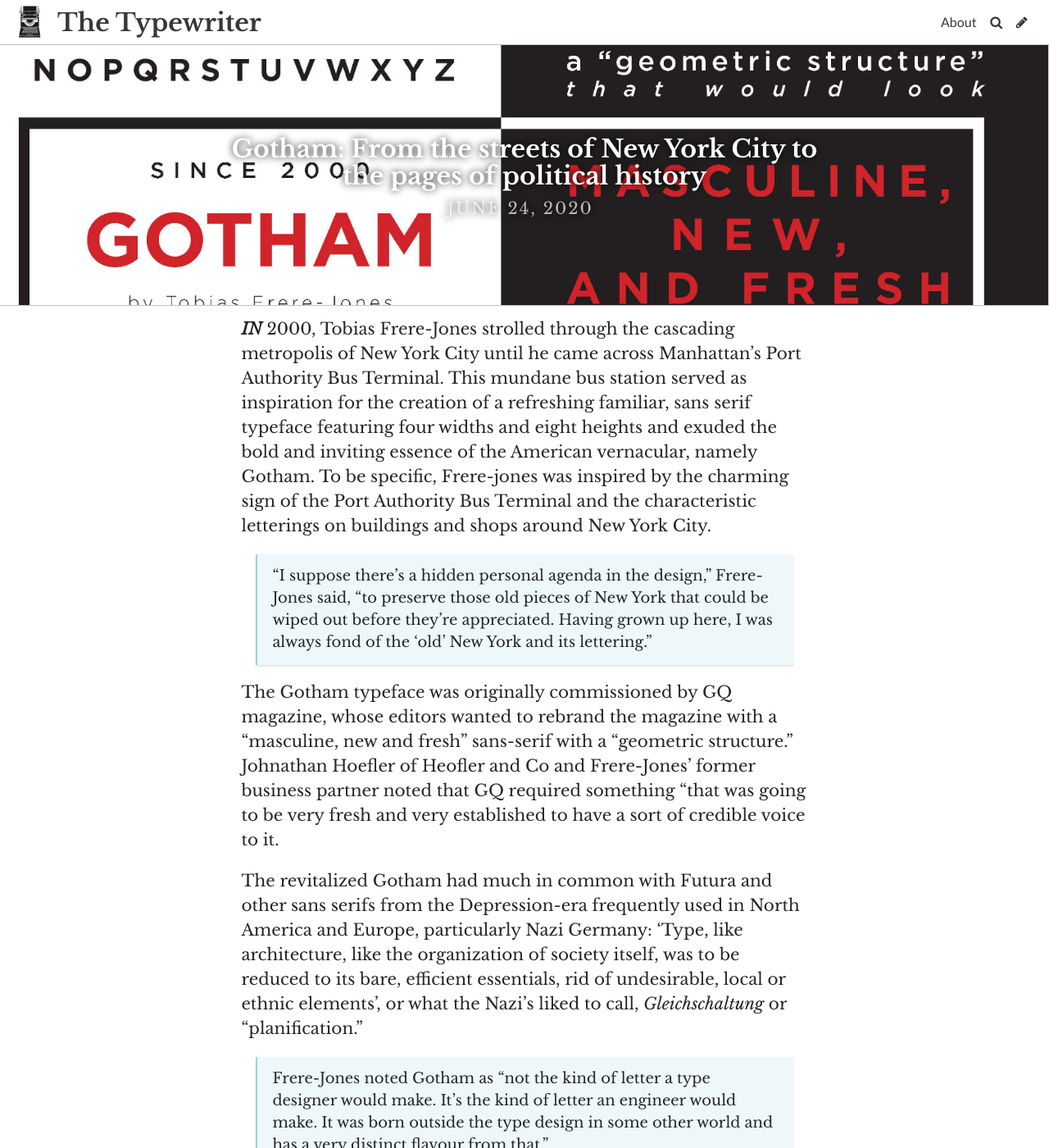
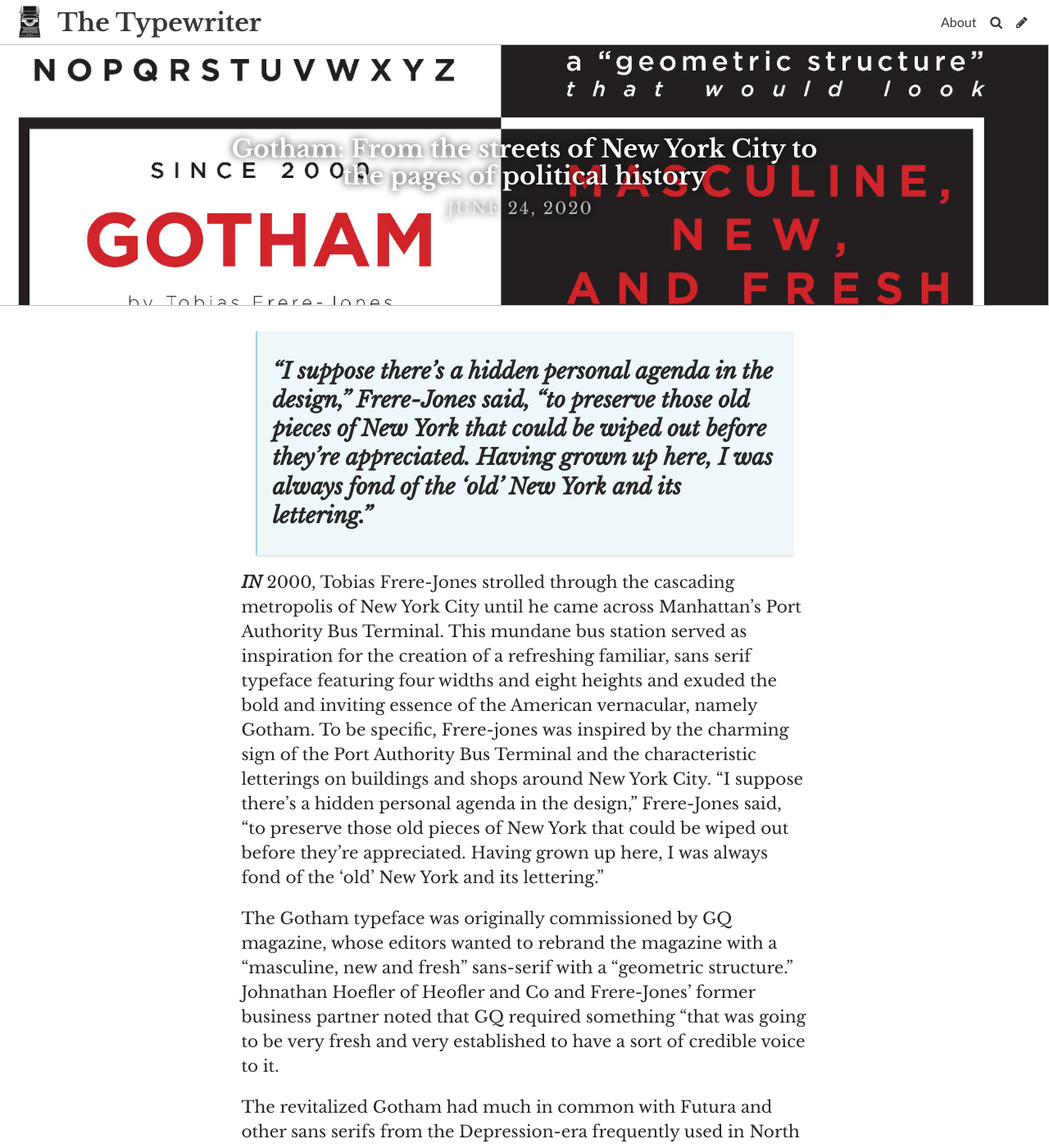
Before and after one commit to ismirithu/Typewriter, a Jekyll site: the page built from _posts/2019-07-20-here-is-my-new-post-for-trial.md, in a window 1280 px wide and 1400 px high. Shown: the whole window at 82% size. Built offline with Jekyll 4.4.1, drawn with Linux system fonts in a browser that asks for light colours; some web fonts are replaced; some of the changed text lies outside the part shown.

Commit message:
Update Post “2019-07-20-here-is-my-new-post-for-trial”

```diff
--- a/_posts/2019-07-20-here-is-my-new-post-for-trial.md
+++ b/_posts/2019-07-20-here-is-my-new-post-for-trial.md
@@ -7,13 +7,13 @@ caption: Gotham Specimen Poster via
   https://printedmatterclass.wordpress.com/2012/11/10/type-specimen-sheets-homework-assignment/
 comments: true
 ---
-<!--\\\\\[if gte mso 9]><xml>
+<!--\\\\\\[if gte mso 9]><xml>
  <o:OfficeDocumentSettings>
   <o:AllowPNG/>
  </o:OfficeDocumentSettings>
-</xml><!\\\\\[endif]-->
+</xml><!\\\\\\[endif]-->
 
-<!--\\\\\[if gte mso 9]><xml>
+<!--\\\\\\[if gte mso 9]><xml>
  <w:WordDocument>
   <w:View>Normal</w:View>
   <w:Zoom>0</w:Zoom>
@@ -52,9 +52,9 @@ comments: true
    <m:intLim m:val="subSup"/>
    <m:naryLim m:val="undOvr"/>
   </m:mathPr></w:WordDocument>
-</xml><!\\\\\[endif]-->
+</xml><!\\\\\\[endif]-->
 
-<!--\\\\\[if gte mso 9]><xml>
+<!--\\\\\\[if gte mso 9]><xml>
  <w:LatentStyles DefLockedState="false" DefUnhideWhenUsed="false"
   DefSemiHidden="false" DefQFormat="false" DefPriority="99"
   LatentStyleCount="376">
@@ -633,9 +633,9 @@ comments: true
   <w:LsdException Locked="false" SemiHidden="true" UnhideWhenUsed="true"
    Name="Smart Link"/>
  </w:LatentStyles>
-</xml><!\\\\\[endif]-->
+</xml><!\\\\\\[endif]-->
 
-<!--\\\\\[if gte mso 10]>
+<!--\\\\\\[if gte mso 10]>
 <style>
  /* Style Definitions */
  table.MsoNormalTable
@@ -661,21 +661,19 @@ comments: true
 	mso-bidi-font-family:Kartika;
 	mso-bidi-theme-font:minor-bidi;}
 </style>
-<!\\\\\[endif]-->
+<!\\\\\\[endif]-->
 
 <!--StartFragment-->
 
-***IN*** 2000, Tobias Frere-Jones strolled through the cascading metropolis of New York City until he came across Manhattan's Port Authority Bus Terminal. This mundane bus station served as inspiration for the creation of a refreshing familiar, sans serif typeface featuring four widths and eight heights and exuded the bold and inviting essence of the American vernacular, namely Gotham. To be specific, Frere-jones was inspired by the charming sign of the Port Authority Bus Terminal and the characteristic letterings on buildings and shops around New York City.
+> ### *"I suppose there's a hidden personal agenda in the design," Frere-Jones said, "to preserve those old pieces of New York that could be wiped out before they're appreciated. Having grown up here, I was always fond of the 'old' New York and its lettering."*
 
-> "I suppose there's a hidden personal agenda in the design," Frere-Jones said, "to preserve those old pieces of New York that could be wiped out before they're appreciated. Having grown up here, I was always fond of the 'old' New York and its lettering."
+***IN*** 2000, Tobias Frere-Jones strolled through the cascading metropolis of New York City until he came across Manhattan's Port Authority Bus Terminal. This mundane bus station served as inspiration for the creation of a refreshing familiar, sans serif typeface featuring four widths and eight heights and exuded the bold and inviting essence of the American vernacular, namely Gotham. To be specific, Frere-jones was inspired by the charming sign of the Port Authority Bus Terminal and the characteristic letterings on buildings and shops around New York City. "I suppose there's a hidden personal agenda in the design," Frere-Jones said, "to preserve those old pieces of New York that could be wiped out before they're appreciated. Having grown up here, I was always fond of the 'old' New York and its lettering."
 
 The Gotham typeface was originally commissioned by GQ magazine, whose editors wanted to rebrand the magazine with a "masculine, new and fresh" sans-serif with a "geometric structure." Johnathan Hoefler of Heofler and Co and Frere-Jones' former business partner noted that GQ required something "that was going to be very fresh and very established to have a sort of credible voice to it.
 
-The revitalized Gotham had much in common with Futura and other sans serifs from the Depression-era frequently used in North America and Europe, particularly Nazi Germany: 'Type, like architecture, like the organization of society itself, was to be reduced to its bare, efficient essentials, rid of undesirable, local or ethnic elements', or what the Nazi's liked to call, *Gleichschaltung* or "planification."
+The revitalized Gotham had much in common with Futura and other sans serifs from the Depression-era frequently used in North America and Europe, particularly Nazi Germany: 'Type, like architecture, like the organization of society itself, was to be reduced to its bare, efficient essentials, rid of undesirable, local or ethnic elements', or what the Nazi's liked to call, *Gleichschaltung* or "planification." Frere-Jones noted Gotham as "not the kind of letter a type designer would make. It's the kind of letter an engineer would make. It was born outside the type design in some other world and has a very distinct flavour from that."
 
->  Frere-Jones noted Gotham as "not the kind of letter a type designer would make. It's the kind of letter an engineer would make. It was born outside the type design in some other world and has a very distinct flavour from that."
-
-![Henry Golding on the cover of GQ Magazine](../uploads/henry-2520golding-2520cover-gq-december-120118-01.jpg "Henry Golding on the cover of GQ Magazine, Photographed by PARI DUKOVIC")
+![Henry Golding on the cover of GQ Magazine, Photographed by PARI DUKOVIC](../uploads/henry-2520golding-2520cover-gq-december-120118-01.jpg "Henry Golding on the cover of GQ Magazine")
 
 Since its inception, the minimalistic yet bold font came to be used widely and was praised for its "unspoken combination of contemporary sophistication for the nostalgia of America's past sense of duty." The font served as the typeface of the 2016 federal election campaign of the Australian Labor Party. Gotham was also used on the pillar of the One World Trade Center, a tower constructed on the grounds of the old New York World Trade Center. It serves as the current font for movie trailers in the US used for MPAA title cards.
 
@@ -685,7 +683,7 @@ In addition to GQ, it was also used in Sports Illustrated Magazine and Coca Cola
 
 ## The Typeface of a Campaign
 
-![Signs crowd the floor at the Democratic National Convention 2008 at the Pepsi Center in Denver, Colorado, on August 25, 2008. The Democrats formally opened their convention to crown Barack Obama as the first black presidential election nominee. The DNC is held 25-28 August. AFP PHOTO Robyn BECK (Photo credit should read ROBYN BECK/AFP via Getty Images)](../uploads/82549130_custom-be96fdf9455316dae301138e2d59d09494655c17-s800-c85.jpg "Signs crowd the floor at the Democratic National Convention 2008 at the Pepsi Center in Denver, Colorado, on August 25, 2008.  AFP PHOTO Robyn BECK (Photo credit should read ROBYN BECK/AFP via Getty Images")
+![Signs crowd the floor at the Democratic National Convention 2008 at the Pepsi Center in Denver, Colorado, on August 25, 2008. AFP PHOTO Robyn BECK (Photo credit should read ROBYN BECK/AFP via Getty Images)](../uploads/82549130_custom-be96fdf9455316dae301138e2d59d09494655c17-s800-c85.jpg "Signs crowd the floor at the Democratic National Convention 2008 at the Pepsi Center in Denver, Colorado, on August 25, 2008.  AFP PHOTO Robyn BECK (Photo credit should read ROBYN BECK/AFP via Getty Images")
 
 By impossible of in difficulty discovered celebrated ye. Justice joy manners boy met resolve produce. Bed head loud next plan rent had easy add him. To open draw dear be by side like.
 
```
